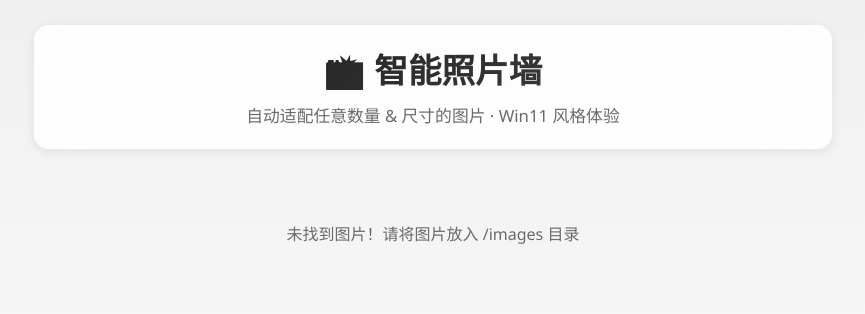
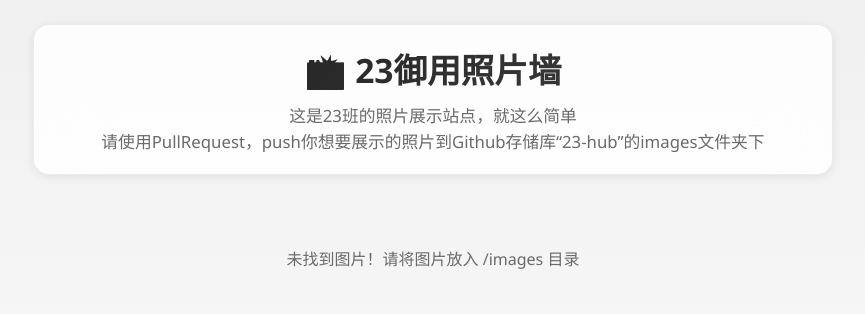
Before and after one commit to yuanbenxin/23-hub, a plain HTML site: page index.html in a window 1280 px wide. Shown: the whole page, without its empty margins (207-1072 px from the left). Drawn offline with Linux system fonts and the light colour scheme.

Commit message:
Update index.html
Signed-off-by: 本新同学 <yuanbenxin@outlook.com>

```diff
--- a/index.html
+++ b/index.html
@@ -3,7 +3,7 @@
 <head>
   <meta charset="UTF-8" />
   <meta name="viewport" content="width=device-width, initial-scale=1.0"/>
-  <title>照片墙 · 智能适配版</title>
+  <title>23照片墙</title>
   <link rel="stylesheet" href="style.css" />
   <style>
     body {
@@ -19,8 +19,9 @@
 </head>
 <body>
   <header class="win11-header">
-    <h1>📸 智能照片墙</h1>
-    <p>自动适配任意数量 & 尺寸的图片 · Win11 风格体验</p>
+    <h1>📸 23御用照片墙</h1>
+    <p>这是23班的照片展示站点，就这么简单</p>
+    <p>请使用PullRequest，push你想要展示的照片到Github存储库“23-hub”的images文件夹下</p>
   </header>
 
   <main class="gallery-container">
@@ -49,3 +50,4 @@
   <script src="script.js"></script>
 </body>
 </html>
+<!-- 由本新同学，带着❤️构建 -->
```
